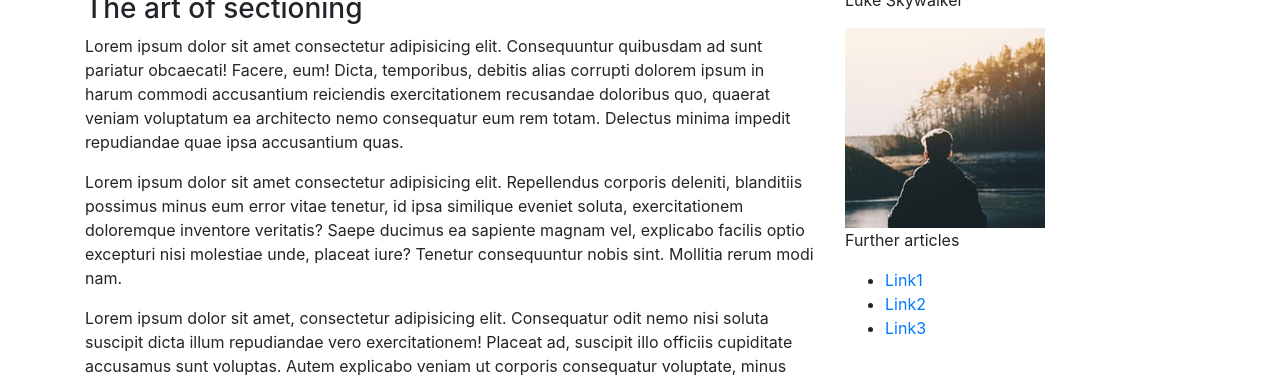
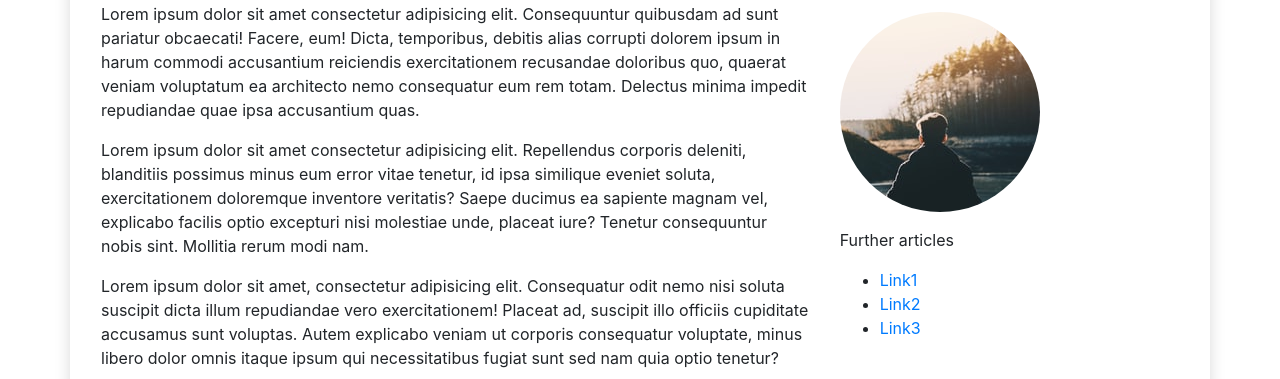
Before and after one commit to sinafischer/neuefische-blog, a plain HTML site: page index.html in a window 1280 px wide. Shown: the part 254-633 px from the top of the page. Drawn offline with Linux system fonts and the light colour scheme; files whose address does not match are found by name.

Commit message:
continue bootstrap

```diff
--- a/index.html
+++ b/index.html
@@ -3,12 +3,11 @@
   <head>
     <meta charset="UTF-8" />
     <meta name="viewport" content="width=device-width, initial-scale=1.0" />
-    <link rel="stylesheet" href="/css/bootstrap.min.css">
+    <link rel="stylesheet" href="/css/bootstrap.min.css" />
     <script defer src="./js/jquery-3.5.1.min.js"></script>
     <script defer src="/js/bootstrap.bundle.min.js"></script>
     <title>NF-Blog</title>
   </head>
-
 
   <body class="container">
     <header class="row mt-5">
@@ -26,51 +25,51 @@
           <a href="#imprint">imprint</a>
         </nav>
       </div>
-
     </header>
 
-    <main class="row mt-5">
+    <main>
+      <article class="row shadow p-3 mb-5 bg-white rounded">
         <div class="mt-5 col-12 col-md-8">
-        <article>
           <h2>HTML</h2>
           <h3>The art of sectioning</h3>
-          <div class="mtb-3">
           <p>
-              Lorem ipsum dolor sit amet consectetur adipisicing elit. Consequuntur
-              quibusdam ad sunt pariatur obcaecati! Facere, eum! Dicta, temporibus,
-              debitis alias corrupti dolorem ipsum in harum commodi accusantium
-              reiciendis exercitationem recusandae doloribus quo, quaerat veniam
-              voluptatum ea architecto nemo consequatur eum rem totam. Delectus
-              minima impedit repudiandae quae ipsa accusantium quas.
+            Lorem ipsum dolor sit amet consectetur adipisicing elit.
+            Consequuntur quibusdam ad sunt pariatur obcaecati! Facere, eum!
+            Dicta, temporibus, debitis alias corrupti dolorem ipsum in harum
+            commodi accusantium reiciendis exercitationem recusandae doloribus
+            quo, quaerat veniam voluptatum ea architecto nemo consequatur eum
+            rem totam. Delectus minima impedit repudiandae quae ipsa accusantium
+            quas.
           </p>
-          </div>
-          <div class="mtb-3">
+
           <p>
             Lorem ipsum dolor sit amet consectetur adipisicing elit. Repellendus
-              corporis deleniti, blanditiis possimus minus eum error vitae tenetur,
-              id ipsa similique eveniet soluta, exercitationem doloremque inventore
-              veritatis? Saepe ducimus ea sapiente magnam vel, explicabo facilis
-              optio excepturi nisi molestiae unde, placeat iure? Tenetur
+            corporis deleniti, blanditiis possimus minus eum error vitae
+            tenetur, id ipsa similique eveniet soluta, exercitationem doloremque
+            inventore veritatis? Saepe ducimus ea sapiente magnam vel, explicabo
+            facilis optio excepturi nisi molestiae unde, placeat iure? Tenetur
             consequuntur nobis sint. Mollitia rerum modi nam.
           </p>
-          </div>
-          <div class="mtb-3">
+
           <p>
-              Lorem ipsum dolor sit amet, consectetur adipisicing elit. Consequatur
-              odit nemo nisi soluta suscipit dicta illum repudiandae vero
-              exercitationem! Placeat ad, suscipit illo officiis cupiditate
+            Lorem ipsum dolor sit amet, consectetur adipisicing elit.
+            Consequatur odit nemo nisi soluta suscipit dicta illum repudiandae
+            vero exercitationem! Placeat ad, suscipit illo officiis cupiditate
             accusamus sunt voluptas. Autem explicabo veniam ut corporis
             consequatur voluptate, minus libero dolor omnis itaque ipsum qui
             necessitatibus fugiat sunt sed nam quia optio tenetur?
           </p>
-          </div>
         </div>
 
         <div class="mt-5 col-12 col-md-4">
           <aside>
             <h3>Author</h3>
             <p>Luke Skywalker</p>
-            <img src="img/author.jpeg" alt="Rückansicht Luke Skywalker" />
+            <img
+              class="img-fluid rounded-circle my-3"
+              src="img/author.jpeg"
+              alt="Rückansicht Luke Skywalker mit Blick auf See"
+            />
             <p>Further articles</p>
             <ul>
               <li><a href="">Link1</a></li>
@@ -98,8 +97,8 @@
             <p>Han Solo 13.05.2020</p>
             <p>placeholdercomment</p>
           </section>
-
         </section>
+      </article>
     </main>
 
     <footer id="imprint">
```
Lines whose indentation alone changed are shown as unchanged.
